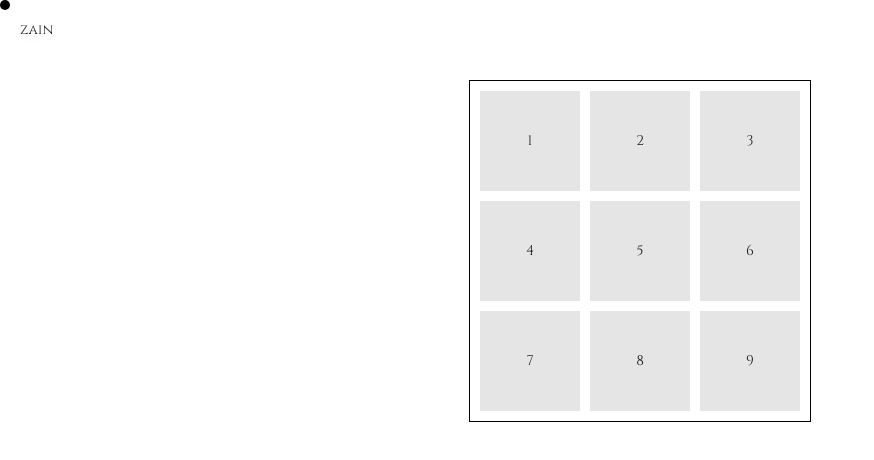
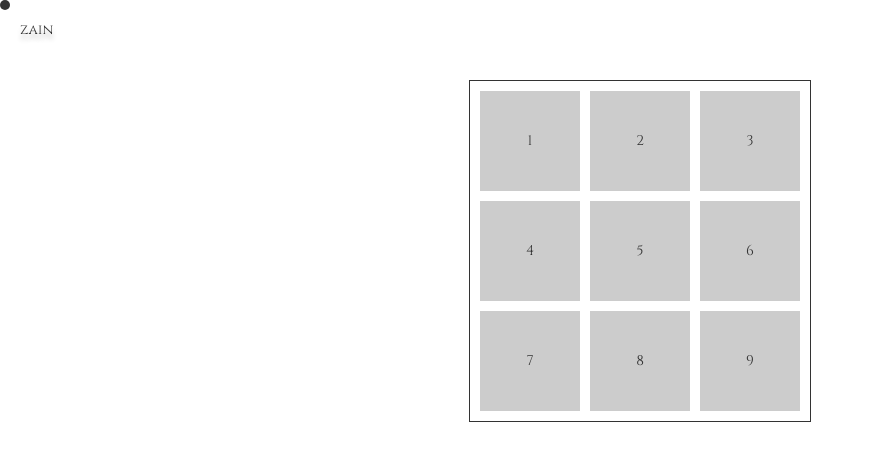
Before and after one commit to zainhubb/play-ground-vue3, a Vue app: page /#/ in a window 1280 px wide. Shown: the top 460 px of the page, without its empty margins (0-874 px from the left). Built offline with nearby package versions, Linux system fonts and the light colour scheme; what troisjs would draw is missing.

Commit message:
深色模式

```diff
--- a/src/App.vue
+++ b/src/App.vue
@@ -29,7 +29,7 @@ const isMobile = computed(()=>navigator.userAgent.match(/(phone|pad|pod|iPhone|i
     width: 10px;
     height: 10px;
     border-radius: 5px;
-    background-color: black;
+    background-color: var(--magic-color);
     pointer-events: none;
   }
 }
--- a/src/assets/style/index.css
+++ b/src/assets/style/index.css
@@ -1,17 +1,68 @@
-#app{
+#app {
     min-width: 100vw;
     min-height: 100vh;
     font-family: 'cinzel';
+    background-color: var(--magic-bg);
 }
+
 @font-face {
     font-family: 'cinzel';
     src: url(./Cinzel-VariableFont_wght.ttf);
 }
+
 @font-face {
     font-family: 'homeapple';
     src: url(./HomemadeApple-Regular.ttf);
 }
+
 @font-face {
     font-family: 'specialelite';
     src: url(./SpecialElite-Regular.ttf);
 }
+
+:root {
+    color-scheme: light dark;
+    --light-color: #333;
+    --light-recolor: #fff;
+    --light-bg: #fff;
+    --light-rebg: #333;
+    --light-boxshadow: rgba(0, 0, 0, 0.2);
+    --light-reboxshadow: rgba(255, 255, 255, 0.2);
+    --light-textshadow: rgba(0, 0, 0, 0.3);
+    --light-retextshadow: rgba(255, 255, 255, 0.3);
+
+    --dark-color: rgba(255, 255, 255, .87);
+    --dark-bg: #333;
+    --dark-recolor: #333;
+    --dark-rebg: #fff;
+    --dark-boxshadow: rgba(255, 255, 255, 0.2);
+    --dark-reboxshadow: rgba(0, 0, 0, 0.2);
+    --dark-textshadow: rgba(255, 255, 255, 0.3);
+    --dark-retextshadow: rgba(0, 0, 0, 0.3);
+}
+
+@media (prefers-color-scheme: dark) {
+    :root {
+        --magic-color: var(--dark-color);
+        --magic-recolor: var(--dark-recolor);
+        --magic-bg: var(--dark-bg);
+        --magic-rebg: var(--dark-rebg);
+        --magic-boxshadow: var(--dark-boxshadow);
+        --magic-reboxshadow: var(--dark-reboxshadow);
+        --magic-textshadow: var(--dark-textshadow);
+        --magic-retextshadow: var(--dark-retextshadow);
+    }
+}
+
+@media (prefers-color-scheme: light) {
+    :root {
+        --magic-color: var(--light-color);
+        --magic-recolor: var(--light-recolor);
+        --magic-bg: var(--light-bg);
+        --magic-rebg: var(--light-rebg);
+        --magic-boxshadow: var(--light-boxshadow);
+        --magic-reboxshadow: var(--light-reboxshadow);
+        --magic-textshadow: var(--light-textshadow);
+        --magic-retextshadow: var(--light-retextshadow);
+    }
+}
--- a/src/components/1.vue
+++ b/src/components/1.vue
@@ -132,18 +132,18 @@ function download() {
     margin-top: 20px;
     gap:20px;
     & button {
-        border: 1px solid black;
+        border: 1px solid var(--magic-color);
         border-radius: 5px;
         padding: 5px;
         background: transparent;
         cursor: none;
-        box-shadow: 0 5px 10px rgba(0, 0, 0, 0.1);
-        color: black;
+        box-shadow: 0 5px 10px var(--magic-boxshadow);
+        color: var(--magic-color);
         transition: all 0.3s;
 
         &:hover {
-            background: rgba(0, 0, 0, 1);
-            color: #fff;
+            background: var(--magic-color);
+            color: var(--magic-recolor);
         }
     }
 }
--- a/src/components/common/header.vue
+++ b/src/components/common/header.vue
@@ -27,16 +27,17 @@ window.addEventListener('scroll', () => {
     margin-bottom: 20px;
     position: sticky;
     top: 0;
-    background-image: radial-gradient(transparent 1px,rgba(255,255,255) 1px);
+    background-image: radial-gradient(transparent 1px,var(--magic-bg) 1px);
     background-size: 3px 3px;
+    color: var(--magic-color);
     & .text {
-        text-shadow: 0 5px 5px rgba(0, 0, 0, 0.1);
+        text-shadow: 0 5px 5px var(--magic-textshadow);
     }
 }
 
 .scrolled {
     background-color: transparent;
-    box-shadow: 1px 0 10px rgba(0, 0, 0, 0.2);
+    box-shadow: 1px 0 10px var(--magic-boxshadow);
     backdrop-filter: blur(10px);
     -webkit-backdrop-filter: blur(10px);
 }
--- a/src/views/Index.vue
+++ b/src/views/Index.vue
@@ -23,8 +23,9 @@ const go = (e) => {
   width: 320px;
   margin: 0 auto;
   padding: 10px;
-  border: 1px solid black;
+  border: 1px solid var(--magic-color);;
   box-sizing: content-box;
+  color: var(--magic-color);
   & .item {
     width: 100px;
     height: 100px;
@@ -32,10 +33,10 @@ const go = (e) => {
     justify-content: center;
     align-items: center;
     transition: all 0.3s;
-    background-color: rgba(0, 0, 0, 0.1);
+    background-color: rgba(0, 0, 0, 0.2);
     /* cursor: pointer; */
     &:hover {
-      background-color: rgba(0, 0, 0, 0.25);
+      background-color: rgba(0, 0, 0, 0.4);
     }
   }
 }
```
